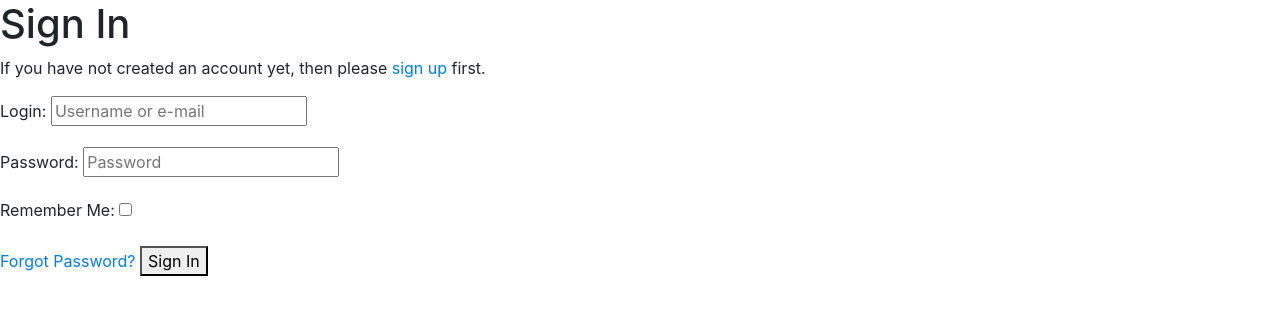
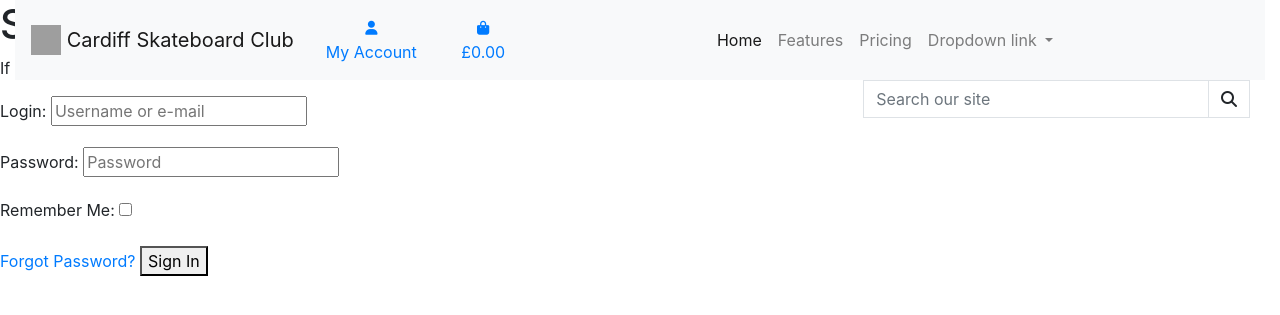
Before and after one commit to AledPeart/cardiff_skateboard_club, a Django app: page /accounts/login/ in a window 1280 px wide. Shown: the top 315 px of the page. Run offline with Django 3.2, Linux system fonts and the light colour scheme; some libraries are stand-ins or nearby versions; grey boxes are pictures that could not be loaded.

Commit message:
Added bootstrap navbar to base.html

```diff
--- a/cardiff_skateboard_club/settings.py
+++ b/cardiff_skateboard_club/settings.py
@@ -146,6 +146,8 @@ USE_TZ = True
 # https://docs.djangoproject.com/en/3.2/howto/static-files/
 
 STATIC_URL = '/static/'
+MEDIA_URL = '/media/'
+# MEDIA_ROOT = os.path.join(BASE_DIR, 'media')
 
 # Default primary key field type
 # https://docs.djangoproject.com/en/3.2/ref/settings/#default-auto-field
--- a/home/templates/home/index.html
+++ b/home/templates/home/index.html
@@ -2,5 +2,5 @@
 {% load static %}
 
 {% block content %}
-    <h1 class="text-success display-4">It Works!</h1>
+    <!-- <h1 class="text-success display-4">It Works!</h1> -->
 {% endblock %}
--- a/home/urls.py
+++ b/home/urls.py
@@ -4,5 +4,5 @@ from django.urls import path
 from . import views
 
 urlpatterns = [
-    path('', views.index, name = 'home')
+    path('', views.index, name='home')
 ]
--- a/templates/base.html
+++ b/templates/base.html
@@ -38,6 +38,106 @@
 </head>
 
 <body>
+    <header class="container-fluid fixed-top">
+        <nav class="navbar navbar-expand-lg navbar-light bg-light">
+            <!-- csc brand logo -->
+                <a class="navbar-brand" href="#">
+                  <img src="https://cdn.shopify.com/s/files/1/1619/8105/files/cscLOGO_50x.png?v=1638443499" width="30" height="30" class="d-inline-block align-top" alt="csc logo">
+                  <span class="d-none d-md-inline-block">Cardiff Skateboard Club</span>
+                </a>
+            <!-- user/Bag icons -->
+            <!-- <div class="col-lg-4 my-auto py-1 py-lg-0"> -->
+                <ul class="list-inline list-unstyled text-center text-lg-right my-0">
+                    <li class="list-inline-item dropdown">
+                        <a class="text-black nav-link" href="#" id="user-options" data-toggle="dropdown" aria-haspopup="true" aria-expanded="false">
+                            <div class="text-center">
+                                <div><i class="fas fa-user fa-sm"></i></div>
+                                <p class="my-0">My Account</p>
+                            </div>
+                        </a>
+                        <div class="dropdown-menu border-0" aria-labelledby="user-options">
+                            {% if request.user.is_authenticated %}
+                                {% if request.user.is_superuser %}
+                                    <a href="" class="dropdown-item">Product Management</a>
+                                {% endif %}
+                                <a href="" class="dropdown-item">My Profile</a>
+                                <a href="{% url 'account_logout' %}" class="dropdown-item">Logout</a>
+                            {% else %}
+                                <a href="{% url 'account_signup' %}" class="dropdown-item">Register</a>
+                                <a href="{% url 'account_login' %}" class="dropdown-item">Login</a>
+                            {% endif %}
+                        </div>
+                    </li>
+                    <li class="list-inline-item">
+                        <a class="{% if grand_total %}text-info font-weight-bold{% else %}text-black{% endif %} nav-link" href="">
+                            <div class="text-center">
+                                <div><i class="fas fa-shopping-bag fa-sm"></i></div>
+                                <p class="my-0">
+                                    {% if grand_total %}
+                                        £{{ grand_total|floatformat:2 }}
+                                    {% else %}
+                                        £0.00
+                                    {% endif %}
+                                </p>
+                            </div>
+                        </a>
+                    </li>
+                </ul>
+
+            <!-- </div> -->
+            <!-- navbar toggler -->
+            <button class="navbar-toggler" type="button" data-toggle="collapse" data-target="#navbarNavDropdown" aria-controls="navbarNavDropdown" aria-expanded="false" aria-label="Toggle navigation">
+              <span class="navbar-toggler-icon"></span>
+            </button>
+
+            <!-- nav items -->
+            <div class="collapse navbar-collapse" id="navbarNavDropdown">
+              <ul class="navbar-nav mx-auto">
+                <li class="nav-item active">
+                  <a class="nav-link" href="{% url 'home' %}">Home <span class="sr-only">(current)</span></a>
+                </li>
+                <li class="nav-item">
+                  <a class="nav-link" href="#">Features</a>
+                </li>
+                <li class="nav-item">
+                  <a class="nav-link" href="#">Pricing</a>
+                </li>
+                <li class="nav-item dropdown">
+                  <a class="nav-link dropdown-toggle" href="#" id="navbarDropdownMenuLink" role="button" data-toggle="dropdown" aria-expanded="false">
+                    Dropdown link
+                  </a>
+                  <div class="dropdown-menu" aria-labelledby="navbarDropdownMenuLink">
+                    <a class="dropdown-item" href="#">Action</a>
+                    <a class="dropdown-item" href="#">Another action</a>
+                    <a class="dropdown-item" href="#">Something else here</a>
+                  </div>
+                </li>
+              </ul>
+            </div>
+
+
+
+          </nav>
+
+
+          <!-- search bar -->
+          <div class="col-12 col-lg-4 ml-auto py-1 py-lg-0">
+            <form method="GET" action="">
+                <div class="input-group w-100">
+                    <input class="form-control border border-black rounded-0" type="text" name="q" placeholder="Search our site">
+                    <div class="input-group-append">
+                        <button class="form-control btn btn-black border border-black rounded-0" type="submit">
+                            <span class="icon">
+                                <i class="fas fa-search"></i>
+                            </span>
+                        </button>
+                    </div>
+                </div>
+            </form>
+        </div>
+    </header>
+
+
 
     {% if messages %}
         <div class="message-container"></div>
```
Also changed, not shown: media/Toy-Machine-Lutheran-Stretch-Deck-Yellow-1.jpg (added), media/csc-logo-50px.png (added).
